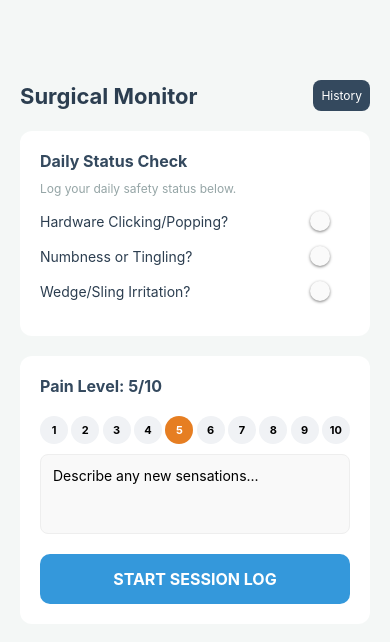
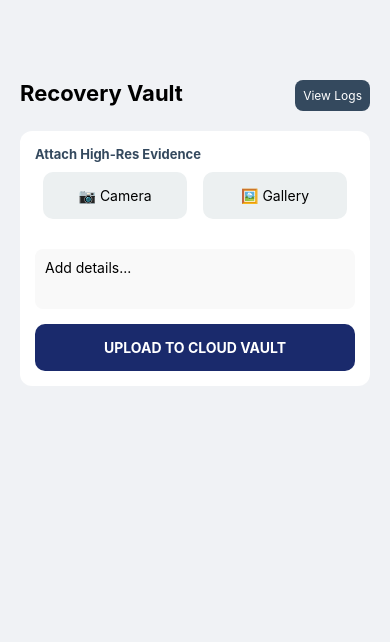
Before and after one commit to D3L3T3R7/recovery-app, a React Native app: screen / in a window 390 px wide. Shown: the top 642 px of the page. Built offline with nearby package versions, Linux system fonts and the light colour scheme.

Commit message:
Successfully integrated high-res Firebase Cloud Storage for multi-photo evidence

```diff
--- a/App.js
+++ b/App.js
@@ -1,25 +1,22 @@
 import React, { useState, useEffect } from 'react';
-import { View, Text, StyleSheet, TouchableOpacity, ScrollView, Alert, TextInput, ActivityIndicator, Share, Switch } from 'react-native';
+import { View, Text, StyleSheet, TouchableOpacity, ScrollView, Alert, TextInput, Switch, Image, Modal, ActivityIndicator } from 'react-native';
 import { registerRootComponent } from 'expo';
+import * as ImagePicker from 'expo-image-picker';
 import AsyncStorage from '@react-native-async-storage/async-storage';
-import { db } from './firebaseConfig';
+import { db, storage } from './firebaseConfig'; // Ensure storage is exported in your config!
 import { doc, setDoc, collection, getDocs, query, orderBy } from 'firebase/firestore';
+import { ref, uploadBytes, getDownloadURL } from 'firebase/storage';
 
 function App() {
   const [view, setView] = useState('dashboard');
   const [currentHelper, setCurrentHelper] = useState('Chris');
-  const [isTracking, setIsTracking] = useState(false);
-  const [seconds, setSeconds] = useState(0);
-  const [painLevel, setPainLevel] = useState(5);
   const [sessionNotes, setSessionNotes] = useState('');
+  const [isUploading, setIsUploading] = useState(false);
 
-  // NEW: Clinical Safety Checklist States
-  const [hardwareClicking, setHardwareClicking] = useState(false);
-  const [numbness, setNumbness] = useState(false);
-  const [wedgeIrritation, setWedgeIrritation] = useState(false);
-
+  // EVIDENCE STATES
+  const [localImages, setLocalImages] = useState([]);
+  const [selectedImage, setSelectedImage] = useState(null);
   const [logs, setLogs] = useState([]);
-  const [loading, setLoading] = useState(false);
 
   useEffect(() => {
     const getName = async () => {
@@ -29,66 +26,61 @@ function App() {
     getName();
   }, []);
 
-  const formatTime = (secs) => {
-    const mins = Math.floor(secs / 60);
-    const s = secs % 60;
-    return `${mins}:${s < 10 ? '0' : ''}${s}`;
+  const pickImage = async () => {
+    let result = await ImagePicker.launchImageLibraryAsync({ quality: 1 });
+    if (!result.canceled) setLocalImages([...localImages, result.assets[0].uri]);
   };
 
-  const handleTimerAction = async () => {
-    if (!isTracking) {
-      setIsTracking(true);
-    } else {
-      setIsTracking(false);
+  const takePhoto = async () => {
+    let result = await ImagePicker.launchCameraAsync({ quality: 1 });
+    if (!result.canceled) setLocalImages([...localImages, result.assets[0].uri]);
+  };
+
+  const handleSave = async () => {
+    if (localImages.length === 0 && !sessionNotes) return;
+
+    setIsUploading(true);
     try {
-        const logRef = doc(db, "sessionLogs", `session_${Date.now()}`);
-        await setDoc(logRef, {
+      const uploadedUrls = [];
+
+      // Upload each image to Firebase Storage
+      for (const uri of localImages) {
+        const response = await fetch(uri);
+        const blob = await response.blob();
+        const filename = `evidence/${Date.now()}_${Math.random().toString(36).substring(7)}.jpg`;
+        const storageRef = ref(storage, filename);
+
+        await uploadBytes(storageRef, blob);
+        const url = await getDownloadURL(storageRef);
+        uploadedUrls.push(url);
+      }
+
+      // Save the log entry with the CLOUD links
+      const logId = `log_${Date.now()}`;
+      await setDoc(doc(db, "sessionLogs", logId), {
         user: currentHelper,
         timestamp: new Date().toISOString(),
-          duration: formatTime(seconds),
-          durationSeconds: seconds,
-          painLevel: painLevel,
         notes: sessionNotes,
-          // Safety Data
-          hardwareClicking,
-          numbness,
-          wedgeIrritation,
-          taskName: "Safety & Sensation Check"
+        photoUrls: uploadedUrls,
+        logType: 'High-Res Evidence'
       });
-        Alert.alert("Daily Log Saved", "Safety data recorded.");
-        setSeconds(0);
+
+      Alert.alert("Locked in Vault", "High-resolution evidence uploaded to the cloud.");
+      setLocalImages([]);
       setSessionNotes('');
-        // Reset toggles for next log
-        setHardwareClicking(false);
-        setNumbness(false);
-        setWedgeIrritation(false);
-      } catch (e) { Alert.alert("Error", e.message); }
+    } catch (e) {
+      Alert.alert("Upload Error", e.message);
     }
+    setIsUploading(false);
   };
 
   const fetchHistory = async () => {
-    setLoading(true);
     setView('history');
-    try {
     const q = query(collection(db, "sessionLogs"), orderBy("timestamp", "desc"));
     const querySnapshot = await getDocs(q);
     const fetchedLogs = [];
     querySnapshot.forEach((doc) => fetchedLogs.push({ id: doc.id, ...doc.data() }));
     setLogs(fetchedLogs);
-    } catch (e) { Alert.alert("Error", e.message); }
-    setLoading(false);
-  };
-
-  const shareReport = async () => {
-    let reportText = `SURGICAL RECOVERY REPORT: ${currentHelper}\n\n`;
-    logs.forEach(log => {
-      reportText += `${new Date(log.timestamp).toLocaleDateString()} Log:\n`;
-      reportText += `- Pain: ${log.painLevel}/10\n`;
-      reportText += `- Hardware Clicking: ${log.hardwareClicking ? 'YES' : 'No'}\n`;
-      reportText += `- Numbness/Tingling: ${log.numbness ? 'YES' : 'No'}\n`;
-      reportText += `- Note: ${log.notes || 'None'}\n\n`;
-    });
-    await Share.share({ message: reportText });
   };
 
   if (view === 'history') {
@@ -96,22 +88,32 @@ function App() {
       <View style={styles.container}>
         <View style={styles.header}>
           <TouchableOpacity onPress={() => setView('dashboard')}><Text style={styles.backButton}>← Back</Text></TouchableOpacity>
-          <Text style={styles.title}>Recovery Logs</Text>
-          <TouchableOpacity style={styles.shareBtn} onPress={shareReport}><Text style={styles.shareBtnText}>Export</Text></TouchableOpacity>
+          <Text style={styles.title}>Evidence Vault</Text>
         </View>
         <ScrollView>
           {logs.map((log) => (
             <View key={log.id} style={styles.historyCard}>
-              <View style={{ flexDirection: 'row', justifyContent: 'space-between' }}>
-                <Text style={styles.historyDate}>{new Date(log.timestamp).toLocaleDateString()}</Text>
-                <Text style={styles.historyPain}>Pain: {log.painLevel}/10</Text>
-              </View>
-              {log.hardwareClicking && <Text style={styles.warningText}>⚠️ Hardware Sensation Reported</Text>}
-              {log.numbness && <Text style={styles.warningText}>⚠️ Numbness Reported</Text>}
-              <Text style={styles.historyNotes}>{log.notes || "No notes added."}</Text>
+              <Text style={styles.historyDate}>{new Date(log.timestamp).toLocaleDateString('en-CA')}</Text>
+              <Text style={styles.historyNotes}>"{log.notes}"</Text>
+              <ScrollView horizontal style={{ marginTop: 10 }}>
+                {log.photoUrls && log.photoUrls.map((url, index) => (
+                  <TouchableOpacity key={index} onPress={() => setSelectedImage(url)}>
+                    <Image source={{ uri: url }} style={styles.miniPreview} />
+                  </TouchableOpacity>
+                ))}
+              </ScrollView>
             </View>
           ))}
         </ScrollView>
+
+        <Modal visible={selectedImage !== null} transparent={true}>
+          <View style={styles.modalView}>
+            <Image source={{ uri: selectedImage }} style={styles.fullImage} resizeMode="contain" />
+            <TouchableOpacity style={styles.closeBtn} onPress={() => setSelectedImage(null)}>
+              <Text style={styles.closeText}>CLOSE PHOTO</Text>
+            </TouchableOpacity>
+          </View>
+        </Modal>
       </View>
     );
   }
@@ -119,87 +121,59 @@ function App() {
   return (
     <ScrollView style={styles.container}>
       <View style={styles.header}>
-        <Text style={styles.title}>Surgical Monitor</Text>
-        <TouchableOpacity style={styles.historyBtn} onPress={fetchHistory}><Text style={styles.historyBtnText}>History</Text></TouchableOpacity>
+        <Text style={styles.title}>Recovery Vault</Text>
+        <TouchableOpacity style={styles.historyBtn} onPress={fetchHistory}><Text style={styles.historyBtnText}>View Logs</Text></TouchableOpacity>
       </View>
 
       <View style={styles.card}>
-        <Text style={styles.cardTitle}>Daily Status Check</Text>
-        <Text style={styles.timerSub}>Log your daily safety status below.</Text>
-
-        <View style={styles.switchRow}>
-          <Text style={styles.switchLabel}>Hardware Clicking/Popping?</Text>
-          <Switch value={hardwareClicking} onValueChange={setHardwareClicking} trackColor={{ true: '#e74c3c' }} />
+        <Text style={styles.cardTitle}>Attach High-Res Evidence</Text>
+        <View style={styles.evidenceRow}>
+          <TouchableOpacity style={styles.evidenceBtn} onPress={takePhoto}><Text>📷 Camera</Text></TouchableOpacity>
+          <TouchableOpacity style={styles.evidenceBtn} onPress={pickImage}><Text>🖼️ Gallery</Text></TouchableOpacity>
         </View>
 
-        <View style={styles.switchRow}>
-          <Text style={styles.switchLabel}>Numbness or Tingling?</Text>
-          <Switch value={numbness} onValueChange={setNumbness} trackColor={{ true: '#e74c3c' }} />
+        <ScrollView horizontal style={{ marginVertical: 10 }}>
+          {localImages.map((img, index) => (
+            <Image key={index} source={{ uri: img }} style={styles.miniPreview} />
+          ))}
+        </ScrollView>
+
+        <TextInput style={styles.notesInput} placeholder="Add details..." multiline value={sessionNotes} onChangeText={setSessionNotes} />
+
+        {isUploading ? (
+          <ActivityIndicator size="large" color="#1a2a6c" style={{ marginTop: 15 }} />
+        ) : (
+          <TouchableOpacity style={styles.saveBtn} onPress={handleSave}>
+            <Text style={styles.saveBtnText}>UPLOAD TO CLOUD VAULT</Text>
+          </TouchableOpacity>
+        )}
       </View>
-
-        <View style={styles.switchRow}>
-          <Text style={styles.switchLabel}>Wedge/Sling Irritation?</Text>
-          <Switch value={wedgeIrritation} onValueChange={setWedgeIrritation} trackColor={{ true: '#f39c12' }} />
-        </View>
-      </View>
-
-      <View style={[styles.card, { marginTop: 20 }]}>
-        <Text style={styles.cardTitle}>Pain Level: {painLevel}/10</Text>
-        <View style={styles.painRow}>
-          {[1,2,3,4,5,6,7,8,9,10].map((n) => (
-            <TouchableOpacity key={n} style={[styles.painCircle, painLevel === n && styles.painActive]} onPress={() => setPainLevel(n)}>
-              <Text style={[styles.painText, painLevel === n && styles.painActiveText]}>{n}</Text>
-            </TouchableOpacity>
-          ))}
-        </View>
-
-        <TextInput
-          style={styles.notesInput}
-          placeholder="Describe any new sensations..."
-          multiline
-          value={sessionNotes}
-          onChangeText={setSessionNotes}
-        />
-
-        <TouchableOpacity style={[styles.timerButton, isTracking ? styles.stopBtn : styles.startBtn]} onPress={handleTimerAction}>
-          <Text style={styles.buttonText}>{isTracking ? "SAVE DAILY LOG" : "START SESSION LOG"}</Text>
-        </TouchableOpacity>
-      </View>
-
-      <View style={{ height: 60 }} />
     </ScrollView>
   );
 }
 
 const styles = StyleSheet.create({
-  container: { flex: 1, backgroundColor: '#f4f7f6', padding: 20 },
-  header: { marginTop: 60, marginBottom: 20, flexDirection: 'row', justifyContent: 'space-between', alignItems: 'center' },
-  title: { fontSize: 22, fontWeight: 'bold', color: '#2c3e50' },
-  backButton: { color: '#3498db', fontSize: 16 },
-  card: { backgroundColor: '#fff', padding: 20, borderRadius: 12, elevation: 3 },
-  cardTitle: { fontSize: 16, fontWeight: 'bold', color: '#34495e', marginBottom: 10 },
-  timerSub: { fontSize: 12, color: '#95a5a6', marginBottom: 15 },
-  switchRow: { flexDirection: 'row', justifyContent: 'space-between', alignItems: 'center', marginBottom: 15 },
-  switchLabel: { fontSize: 14, color: '#2c3e50' },
-  painRow: { flexDirection: 'row', justifyContent: 'space-between', marginVertical: 10 },
-  painCircle: { width: 28, height: 28, borderRadius: 14, backgroundColor: '#f0f2f5', alignItems: 'center', justifyContent: 'center' },
-  painActive: { backgroundColor: '#e67e22' },
-  painText: { fontSize: 11, fontWeight: 'bold' },
-  painActiveText: { color: '#fff' },
-  notesInput: { backgroundColor: '#f9f9f9', borderRadius: 8, padding: 12, height: 80, borderWidth: 1, borderColor: '#eee', marginBottom: 20 },
-  timerButton: { padding: 15, borderRadius: 10, alignItems: 'center' },
-  startBtn: { backgroundColor: '#3498db' },
-  stopBtn: { backgroundColor: '#2ecc71' },
-  buttonText: { color: '#fff', fontSize: 16, fontWeight: 'bold' },
+  container: { flex: 1, backgroundColor: '#f0f2f5', padding: 20 },
+  header: { marginTop: 60, marginBottom: 20, flexDirection: 'row', justifyContent: 'space-between' },
+  title: { fontSize: 22, fontWeight: 'bold' },
+  backButton: { color: '#3498db', fontWeight: 'bold' },
+  card: { backgroundColor: '#fff', padding: 15, borderRadius: 12, elevation: 3 },
+  cardTitle: { fontSize: 13, fontWeight: 'bold', color: '#34495e', marginBottom: 10 },
+  evidenceRow: { flexDirection: 'row', justifyContent: 'space-around' },
+  evidenceBtn: { backgroundColor: '#ecf0f1', padding: 15, borderRadius: 10, width: '45%', alignItems: 'center' },
+  miniPreview: { width: 100, height: 100, borderRadius: 8, marginRight: 10, backgroundColor: '#eee' },
+  notesInput: { backgroundColor: '#f9f9f9', borderRadius: 8, padding: 10, height: 60, marginTop: 10 },
+  saveBtn: { backgroundColor: '#1a2a6c', padding: 15, borderRadius: 10, alignItems: 'center', marginTop: 15 },
+  saveBtnText: { color: '#fff', fontWeight: 'bold' },
   historyBtn: { backgroundColor: '#34495e', padding: 8, borderRadius: 8 },
   historyBtnText: { color: '#fff', fontSize: 12 },
-  shareBtn: { backgroundColor: '#27ae60', padding: 8, borderRadius: 8 },
-  shareBtnText: { color: '#fff', fontSize: 12 },
-  historyCard: { backgroundColor: '#fff', padding: 15, borderRadius: 10, marginBottom: 10, borderLeftWidth: 5, borderLeftColor: '#3498db' },
-  historyDate: { fontSize: 14, fontWeight: 'bold' },
-  historyPain: { fontSize: 14, color: '#e67e22', fontWeight: 'bold' },
-  historyNotes: { fontSize: 13, color: '#7f8c8d', marginTop: 10 },
-  warningText: { fontSize: 12, color: '#e74c3c', fontWeight: 'bold', marginTop: 5 }
+  historyCard: { backgroundColor: '#fff', padding: 15, borderRadius: 10, marginBottom: 10, borderLeftWidth: 5, borderLeftColor: '#27ae60' },
+  historyDate: { fontWeight: 'bold', marginBottom: 5 },
+  historyNotes: { fontSize: 12, fontStyle: 'italic', color: '#7f8c8d' },
+  modalView: { flex: 1, backgroundColor: 'rgba(0,0,0,0.9)', justifyContent: 'center', alignItems: 'center' },
+  fullImage: { width: '95%', height: '80%' },
+  closeBtn: { marginTop: 20, backgroundColor: '#fff', padding: 15, borderRadius: 10 },
+  closeText: { fontWeight: 'bold', color: '#000' }
 });
 
 registerRootComponent(App);
--- a/firebaseConfig.js
+++ b/firebaseConfig.js
@@ -1,15 +1,21 @@
 import { initializeApp } from "firebase/app";
 import { getFirestore } from "firebase/firestore";
 import { getAuth } from "firebase/auth";
+import { getStorage } from "firebase/storage";
+
 const firebaseConfig = {
-  apiKey: "AIzaSyBuMQPeX9KPiK2SqfevXRJP2VOBAVpEao8", // Your actual key from the terminal
+  apiKey: "AIzaSyBuMQPeX9KPiK2SqfevXRJP2VOBAVpEao8",
   authDomain: "recoverytracker-76398.firebaseapp.com",
   projectId: "recoverytracker-76398",
-  storageBucket: "recoverytracker-76398.appspot.com",
+  storageBucket: "recoverytracker-76398.firebasestorage.app",
   messagingSenderId: "110569586681",
   appId: "1:110569586681:web:c8333f1192bf5e558cc728"
 };
 
+// Initialize Firebase
 const app = initializeApp(firebaseConfig);
+
+// Export the specific tools we need
 export const db = getFirestore(app);
 export const auth = getAuth(app);
+export const storage = getStorage(app);
--- a/package.json
+++ b/package.json
@@ -16,7 +16,7 @@
     "@react-navigation/native": "^7.1.28",
     "expo": "^54.0.31",
     "expo-av": "^16.0.8",
-    "expo-image-picker": "^17.0.10",
+    "expo-image-picker": "~17.0.10",
     "expo-linking": "^8.0.11",
     "expo-print": "^15.0.8",
     "expo-sharing": "^14.0.8",
```
Also changed, not shown: 1 other file (tests, documents, lock files or other folders). Lines whose indentation alone changed are shown as unchanged.
